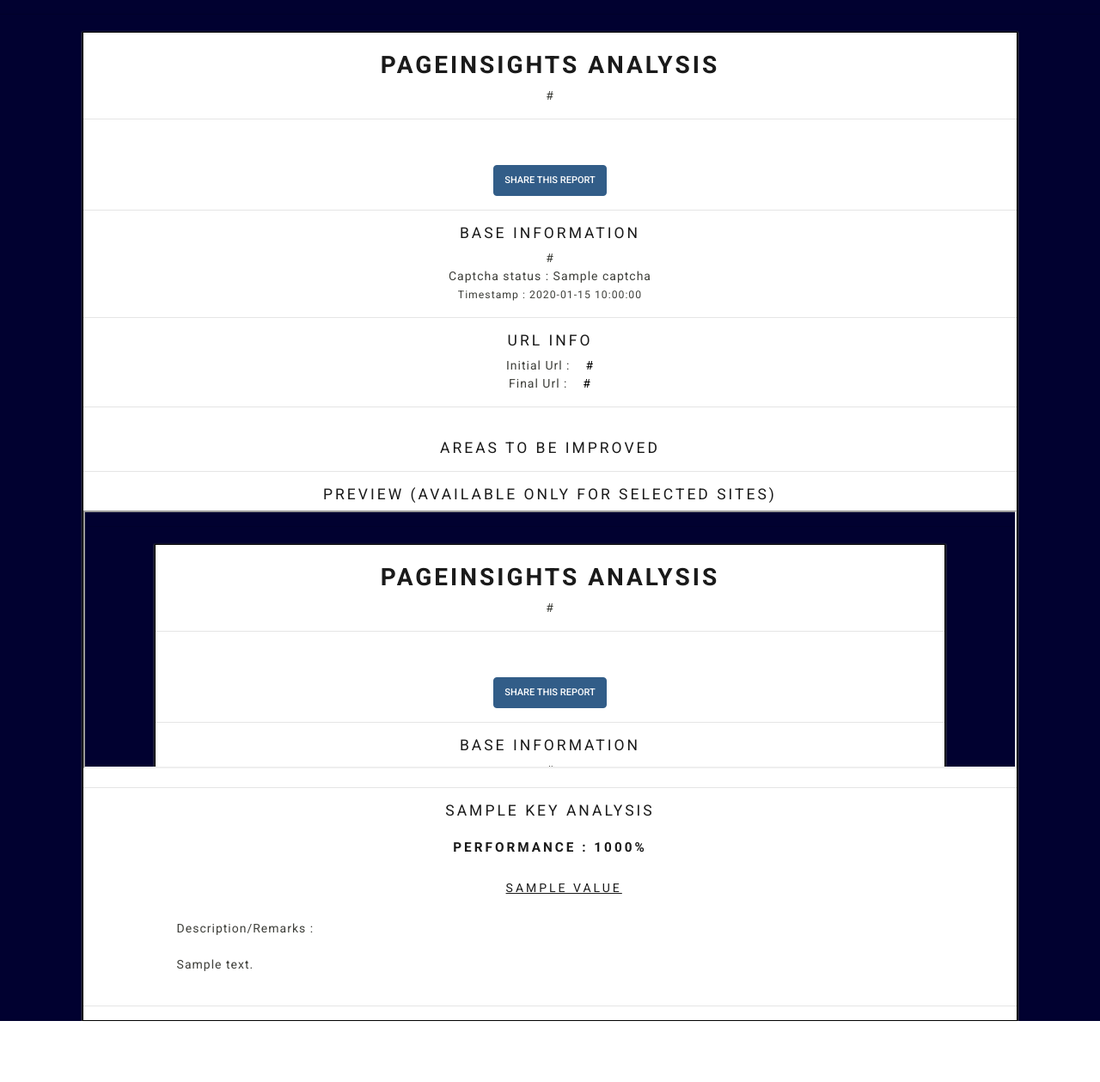
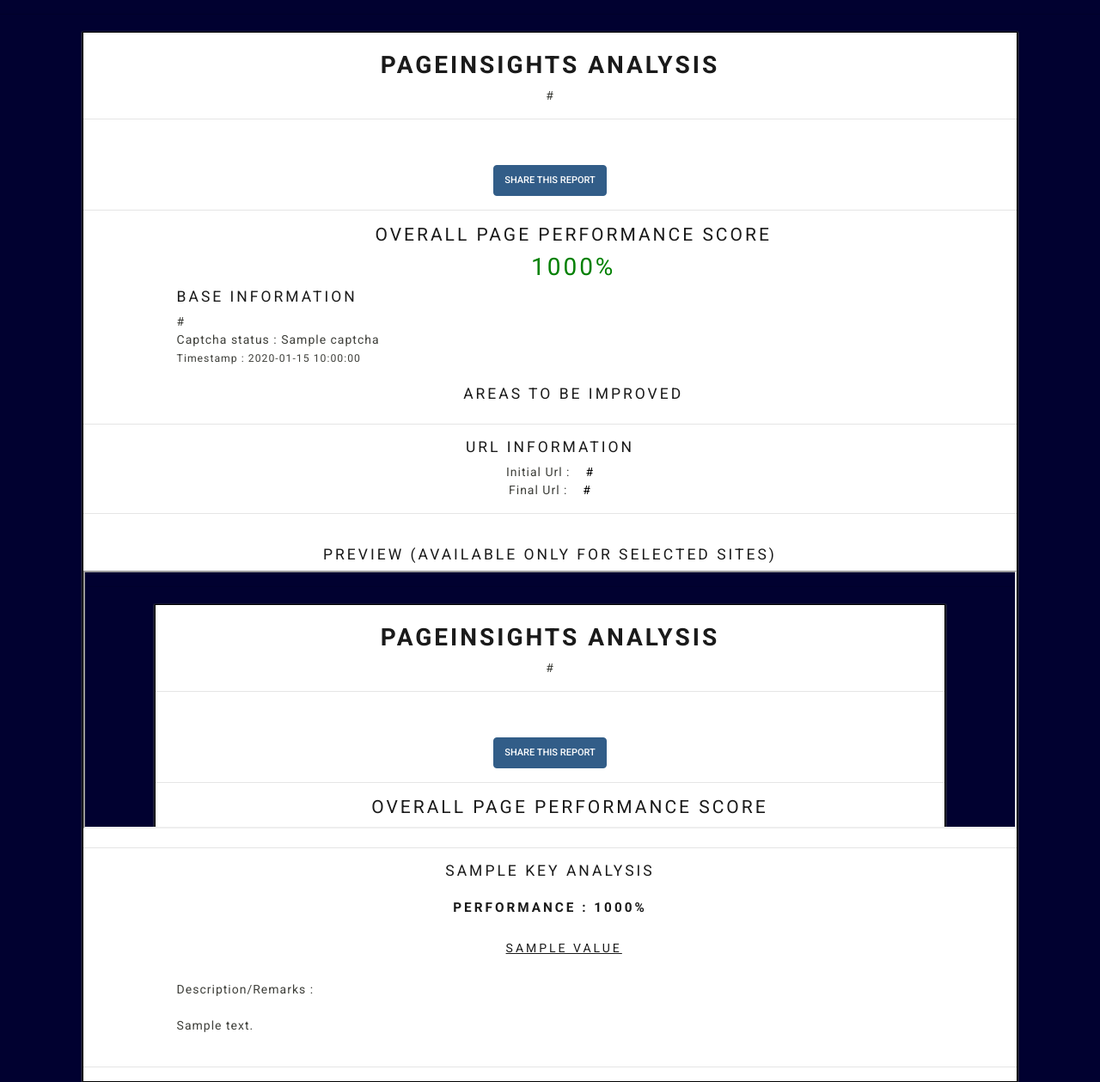
Before and after one commit to Arunkumar483/Python-Project--1-Page-Insights-App, a Flask app: template pyproject/templates/results.html in a window 1280 px wide. Shown: the whole page at 86% size. Before the commit the page ends 1188 px from the top, so only its background shows below. Run offline with Flask 2, Linux system fonts and the light colour scheme; the template is opened without the code that fills it: most values are stand-ins (such as "Sample title", 1, 10 or a date in 2020); some libraries are stand-ins or nearby versions.

Commit message:
ui changes

```diff
--- a/pyproject/templates/results.html
+++ b/pyproject/templates/results.html
@@ -33,44 +33,56 @@
     </script>
 </div>
 <hr>
-<div align="center" class="baseinfocont">
+<div align="left" style="padding-left: 10%; padding-right: 5%;">
     <!-- base information about the current page -->
-    <h5 align="center">BASE INFORMATION</h5>
+    <h4 align="center">Overall Page Performance Score<h2 style="color:green" align="center"> {{lighthouseResult["categories"]["performance"]["score"]*100}}%</h2></h4>
+
+    <h5>BASE INFORMATION</h5>
     <caption>{{analyzedurl}}</caption>
     <br>
     Captcha status :  {{captcha}}
     <br>
     <small>Timestamp      :  {{timestamp}}</small>
     <br>
+    <br>
+
+    <div>
+    <h5 align="center">Areas to be improved</h5>
+        {% for key,value in auditsdata.items() %}
+            <table style="width:100%">
+            {% if value["score"] is not none %}
+                {% if value["score"]*100 < 99 and value["score"]*100 > 1 %}
+                    <!-- if performance is bad then orange -->
+                    {% if value["score"]*100 < 75 and value["score"]*100 > 1 %}
+                            <tr>
+                                <td><strong>{{key}}<div style="color:rgb(255, 115, 0);">{{value["score"]*100}}%</div></strong></td>
+                                <td><a href="#{{key}}">(Click here to learn more about {{key}}.)</a></td>
+                            </tr>
+                    <!-- else performance is average -->
+                    {% else %}
+                            <tr>
+                                <td><strong>{{key}}<div style="color:rgb(0, 38, 255);">{{value["score"]*100}}%</div></strong></td>
+                                <td><a href="#{{key}}">(Click here to learn more about {{key}}.)</a></td>
+                            </tr>
+                    {%endif %}
+                {%endif %}
+            {%endif %}
+            </table>
+        {% endfor %}
+    </div>
+
 </div>
 <hr>
 
 <div align="center" class="lighthouseResultcont">
     <!-- url redirections information -->
-    <h5>URL INFO</h5>
+    <h5>URL INFORMATION</h5>
     Initial Url :&nbsp&nbsp&nbsp&nbsp<a href="{{lighthouseResult["requestedUrl"]}}">{{lighthouseResult["requestedUrl"]}}</a>
     <br>
     Final Url :&nbsp&nbsp&nbsp&nbsp<a href="{{lighthouseResult["finalUrl"]}}">{{lighthouseResult["finalUrl"]}}</a>
     <hr>
     <br>
 </div>
-<!--  performance summary-->
-<div align="center"> <h5 align="center">Areas to be improved</h5>
-    {% for key,value in auditsdata.items() %}
-        {% if value["score"] is not none %}
-            {% if value["score"]*100 < 99 and value["score"]*100 > 1 %}
-                <!-- if performance is bad then orange -->
-                {% if value["score"]*100 < 75 and value["score"]*100 > 1 %}
-                        <a href="#{{key}}"><strong>{{key}}</a>   <div style="color:rgb(255, 115, 0);">{{value["score"]*100}}%</div></strong><br>
-                <!-- else performance is average -->
-                {% else %}
-                        <a href="#{{key}}"><strong>{{key}}</a> <div style="color:rgb(0, 38, 255);">{{value["score"]*100}}%</div></strong><br>
-                {%endif %}
-            {%endif %}
-        {%endif %}
-    {% endfor %}
-</div>
-<hr>
 
 <div align="center" class="previewcont">
     <!-- usage of iframe in preview of the analyzed site  -->
```
Also changed, not shown: pyproject/templates/index.html (+4 -4 lines).
